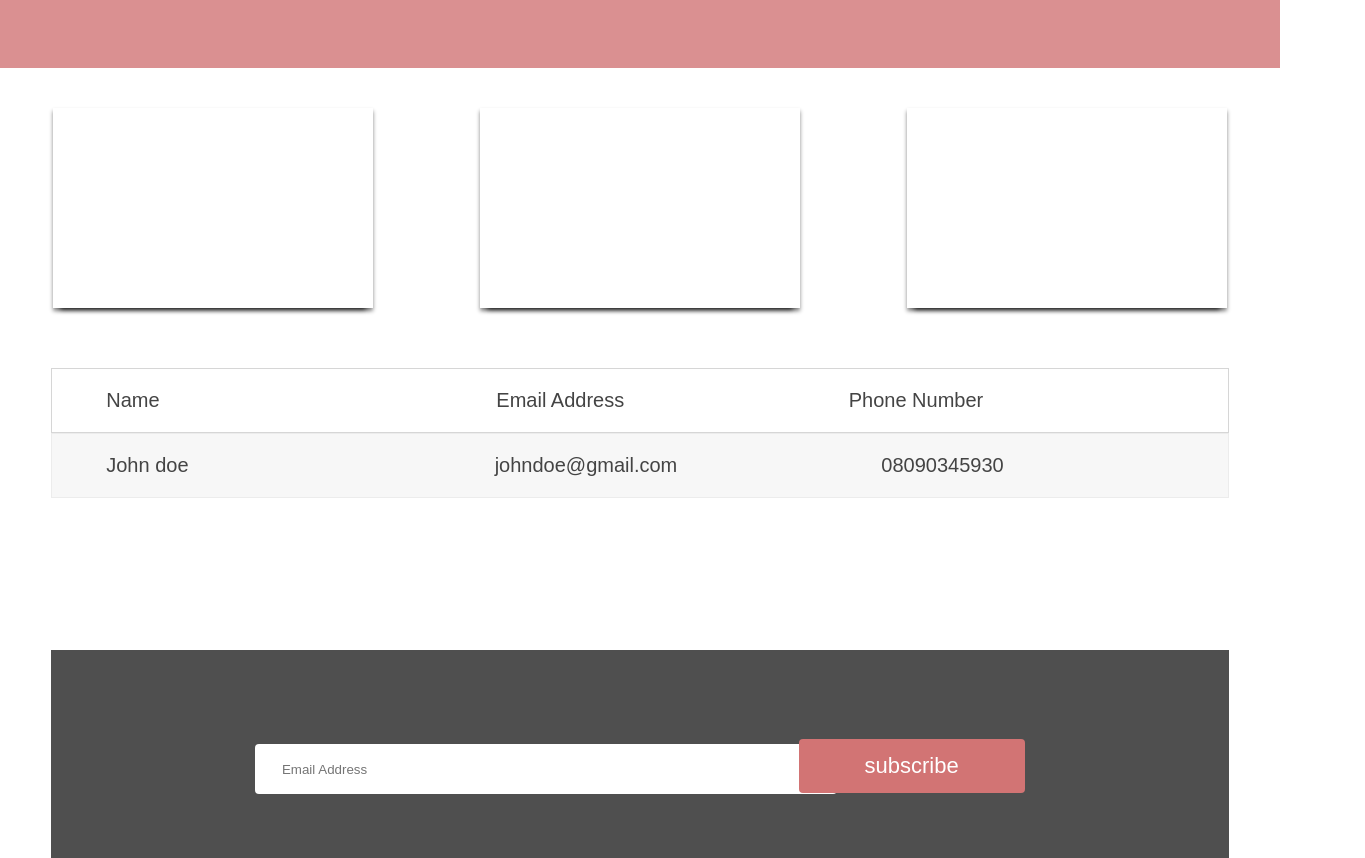
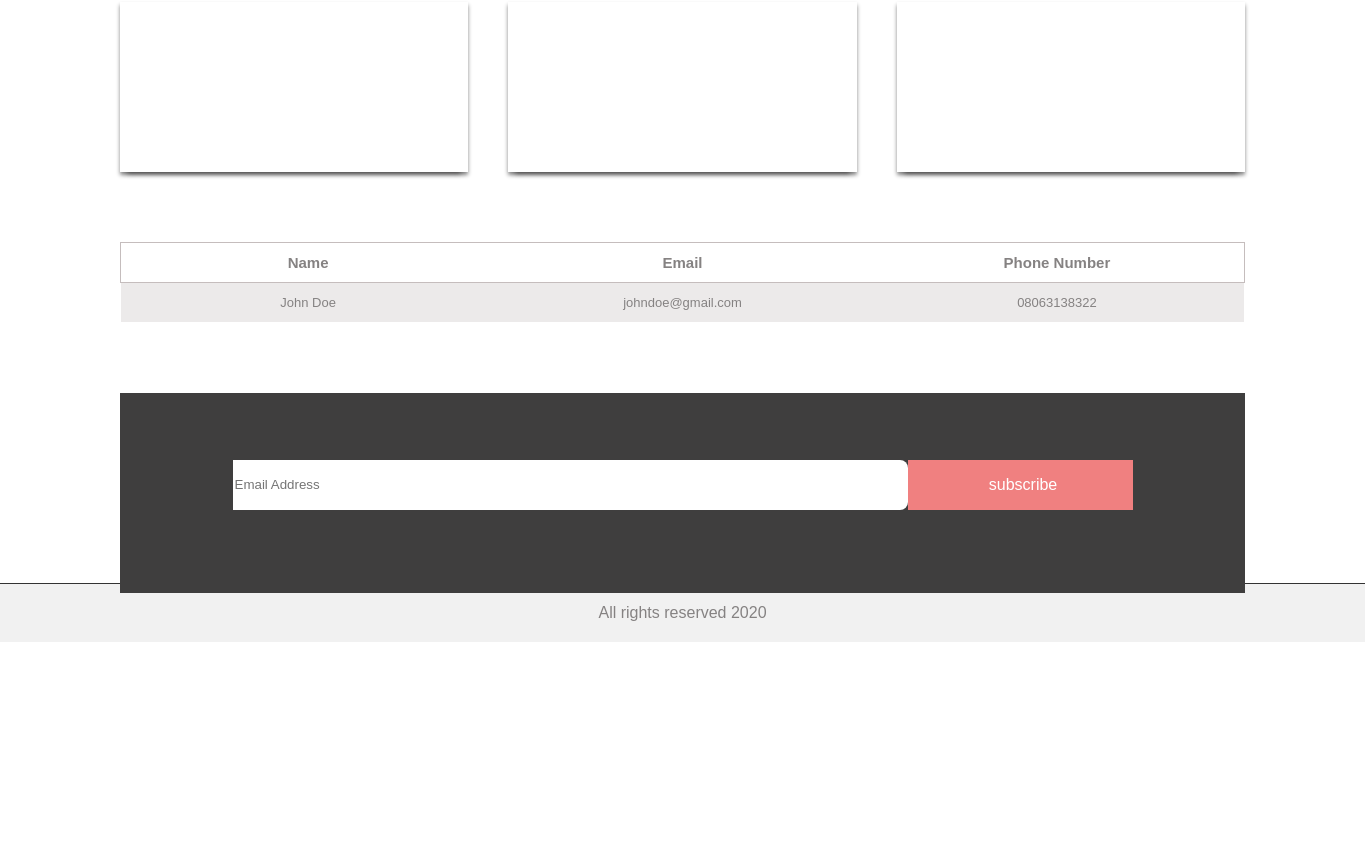
Before and after one commit to SSG-Backend/first-task, a plain HTML site: page mitchelinaju/main.html in a window 1280 px wide. Shown: the part 268-1126 px from the top of the page, 1365 px wide, since content can reach past the window. After the commit the page ends 910 px from the top, so only its background shows below. Drawn offline with Linux system fonts and the light colour scheme.

Commit message:
final files

```diff
--- a/mitchelinaju/main.css
+++ b/mitchelinaju/main.css
@@ -1,101 +1,198 @@
-body {
-color: rgb(68, 68, 68);
-font-family: sans-serif;
-font-size: 20px;
-font-weight: lighter;
-}
-main section:first-of-type {
-display: flex;
-justify-content: space-around;
-margin-top: 2em;
-}
-main section:first-of-type article {
-/*border: 1px solid #d2d2d2;*/
-flex-basis: 25%;
-height: 10em;
-box-shadow: 0 8px 5px -7px #000000, 0 3px 4px 0 #888888;
-}
-main section:nth-of-type(2) div {
-border: 1px solid #d6d6d6;
-display: flex;
-margin: 3em auto 0;
-padding: 1em 1em 1em 2.7em;
-width: 92%;
-}
-main section:nth-of-type(2) div span {
-flex-grow: 1;
-}
-section div:nth-of-type(2) {
-background-color: #f7f7f7;
-margin-top: 0 !important;
-border: 1px solid #ececec !important;
-}
-section div span:first-of-type {
-flex-grow: 1.5 !important;
+* {
+    box-sizing: border-box;
+    margin:0px;
 }
 
-main section:last-of-type {
-background-color: #4f4f4f;
-text-align: center;
-width: 92%;
-margin: 7.6em auto 0;
-padding: 4.7em 3em;
-
+body {
+    font-family: sans-serif;
 }
 
-main section:last-of-type div input {
-width: 55%;
-z-index: 1;
-border: medium none;
-border-radius: 4px;
-padding: 1.3em 2em;
-text-align: left;
 
-}
-
-main section:last-of-type div span {
-background-color: #d27474;
-border-radius: 4px;
-color: #ffffff;
-font-size: 1.1em;
-margin-left: -2em;
-padding: 0.65em 3em;
+/* The grid container */
+.grid-container {
+    display: grid;
+    grid-template-areas:
+        'header header header header header header'
+        'one one two two three three'
+        'table table table table table table'
+        'subscribe subscribe subscribe subscribe subscribe subscribe'
+        'footer footer footer footer footer footer';
+    /* grid-column-gap: 10px; - if you want gap between the columns */
 }
 
 
 
-header {
-background-color: #da9091;
-padding-bottom: 3.6em;
-padding-top: 6em;
-text-align: center;
-color: #fff;
+/* Style the header */
+.header {
+    grid-area: header;
+    background-color:hsla(0, 51%, 64%, 0.8);
+    padding: 30px;
+    text-align: center;
+    font-size: 35px;
+    height:250px;
+
 }
 
-header div {
-background-color: #ffffff;
-border-radius: 1.8em;
-color: #a95f60;
-display: inline-block;
-font-size: 1.4em;
-margin-top: 1.6em;
-padding: 0.4em 1em;
+#header-text h2{
+    color:white;
+    font-size:1.5em;
+    font-weight: lighter;
+    margin-top:55px;
 }
 
-footer {
-border-top: 1px solid #4F4F4F;
-padding: 3em;
-text-align: center;
-margin-top: -1em;
-}
+.header .btn p {
+    display: inline-block;
+    background-color: white;
+    color:hsla(0, 51%, 64%, 0.8);
+    text-decoration: none;
+    width:150px;
+    border-radius: 2em;
+    font-weight: 550;
+    font-size:0.45em;
+    padding: 0.7em 0.9em;
+    margin-top:30px;
 
-footer p {
-display: inline-block;
+
 }
 
 
-*{
-margin: 0;
-padding: 0;
-box-sizing: border-box;
+.card-one,
+.card-two,
+.card-three {
+    padding: 10px;
+    height: 170px;
+    margin:20px;
+    box-shadow: 0 8px 5px -7px #3f3e3e, 0 3px 4px 0 #888888;
 }
+.card-one{
+    color:red;
+    grid-area: one;
+    background-color: white;
+    margin-left: 120px;
+
+}
+
+.card-two {
+    grid-area: two;
+    background-color: #white;
+    align-items: start;
+
+}
+
+.card-three {
+    grid-area: three;
+    background-color: #white;
+    margin-right: 120px;
+
+}
+
+
+.table{
+    grid-area: table;
+    width:1125px;
+    margin:50px 120px;
+    color:#858282;
+}
+table.greyGridTable {
+  border: 1px solid #FFFFFF;
+  width: 100%;
+  text-align: center;
+  border-collapse: collapse;
+}
+table.greyGridTable td, table.greyGridTable th {
+  border: 0px solid #FFFFFF;
+  padding: 3px 4px;
+  width:200px;
+  height: 40px;
+
+}
+table.greyGridTable tbody td {
+  font-size: 13px;
+  background-color: #eceaea;
+}
+table.greyGridTable thead {
+  background: #FFFFFF;
+  border: 1px solid #c5bdbd;
+
+
+}
+table.greyGridTable thead th {
+  font-size: 15px;
+  font-weight: bold;
+  color: #333333;
+  text-align: center;
+   color: #858282;
+
+}
+
+.subscribe{
+    grid-area: subscribe;
+    margin:20px;
+    margin-bottom:-10px;
+    width:1125px;
+    height:200px;
+    background-color: #3f3e3e;
+    margin-left:120px;
+    display:grid;
+    grid-template-columns:10% auto 20% 10%;
+    grid-template-rows: repeat(3, 1fr);
+    grid-gap: 0px;
+    z-index: 500 !important;
+
+}
+
+.email{
+    grid-column-start: 2;
+    grid-column-end: 3;
+
+    grid-row-start: 2;
+    grid-row-end: 3;
+    border-radius:0 8px 8px 0;
+    border:none;
+    height:50px;
+
+
+}
+
+
+
+.button{
+    grid-column-start: 3;
+    grid-column-end: 4;
+
+    grid-row-start: 2;
+    grid-row-end: 3;
+    padding-right: 0;
+    background-color: lightcoral;
+    border:none;
+    height:50px;
+    color:white;
+    font-size:1em;
+    margin-bottom: 0;
+
+}
+
+/* Style the footer */
+.footer {
+    margin-top:0;
+    grid-area: footer;
+    background-color: #f1f1f1;
+    padding: 10px;
+    text-align: center;
+    border-top:1px solid  #333333;;
+    padding:20px;
+    color:#858282;
+
+}
+
+/* Responsive layout - makes the three columns stack on top of each other instead of next to each other */
+@media (max-width: 600px) {
+    .grid-container {
+        grid-template-areas:
+            'header header header header header header'
+            'left left left left left left'
+            'middle middle middle middle middle middle'
+            'right right right right right right'
+            'footer footer footer footer footer footer';
+    }
+}
--- a/mitchelinaju/main.html
+++ b/mitchelinaju/main.html
@@ -2,51 +2,52 @@
 <html>
 
 <head>
-    <meta http-equiv="Content-Type" content="text/html; charset=UTF-8" />
-    <link rel="stylesheet" type="text/css" href="main.css" />
+    <link rel="stylesheet" href="main.css">
 </head>
 
 <body>
-    <header>
-        <h1>Welcome to my page</h1>
-        <div>Discover</div>
-    </header>
-    <main>
-        <section>
-
-            <article></article>
-
-            <article></article>
-
-            <article></article>
-
-        </section>
 
 
-        <section>
+    <div class="grid-container">
+        <div class="header" id="header-text">
+            <h2>Welcome to my page</h2>
+            <div class="btn"><p href="http://">Discover</p></div>
+        </div>
+            <div class="card-one" id="card-1"></div>
+            <div class="card-two" id="card-2"> </div>
+            <div class="card-three" id="card-3"> </div>
 
-            <div>
-                <span>Name</span>
-                <span>Email Address</span>
-                <span>Phone Number</span>
-            </div>
+        <div class="table">
+        <table class="greyGridTable">
+            <thead>
+                <tr class="table_head">
+                    <th>Name</th>
+                    <th>Email</th>
+                    <th>Phone Number</th>
+                </tr>
+            </thead>
+            <tbody>
+                <tr class="table_body">
+                    <td>John Doe</td>
+                    <td>johndoe@gmail.com</td>
+                    <td>08063138322</td>
+                </tr>
+            </tbody>
+        </table>
 
-            <div>
-                <span>John doe</span>
-                <span>johndoe@gmail.com</span>
-                <span>08090345930</span>
-            </div>
+        </div>
 
-        </section>
+        <div class="subscribe">
 
-        <section>
-        <div><input type="text" placeholder="Email Address"/> <span>subscribe</span></div>
+                <input class="subscribe-group email" type="email" placeholder="Email Address" id="">
+                <input class="subscribe-group button" type="button" value="subscribe">
 
-        </section>
-        <footer>
-            <p>All rights reserved 2029</p>
-        </footer>
-    </main>
+        </div>
+        <div class="footer">
+            <p>All rights reserved 2020</p>
+        </div>
+    </div>
+
 </body>
 
 </html>
```
